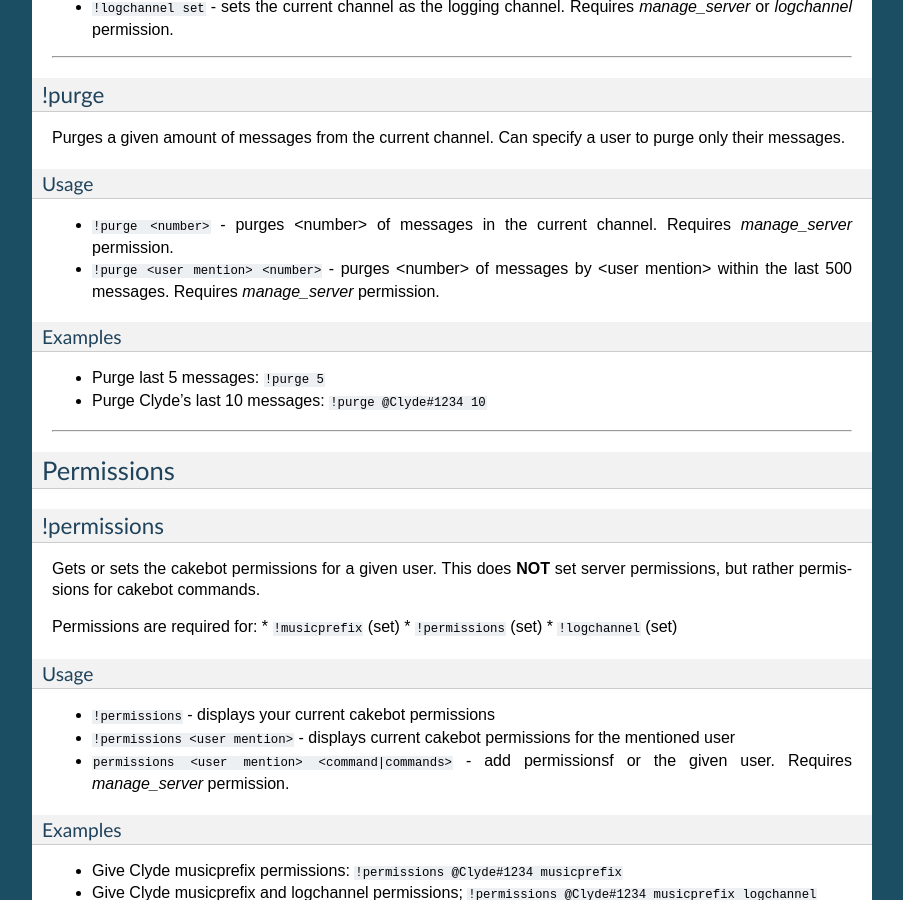
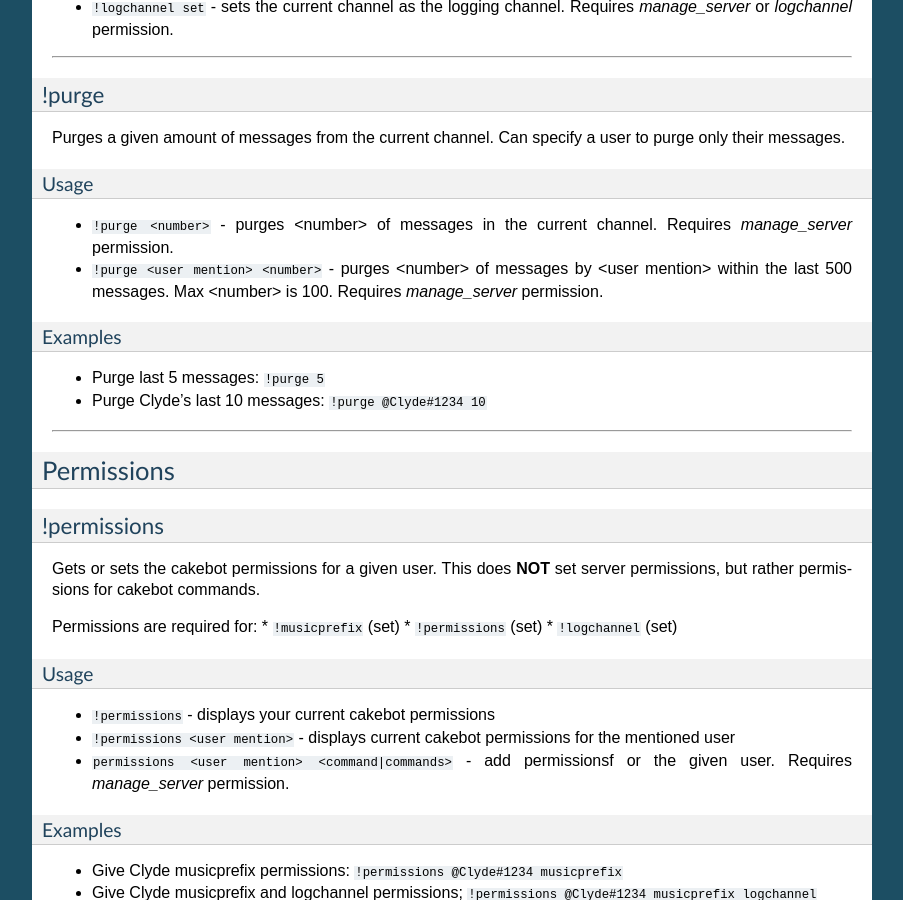
Before and after one commit to leagueofcake/discord_cakebot, a Sphinx documentation site: the page built from docs/source/command_list.rst, in a window 1280 px wide and 900 px high, scrolled down 3966 px. Shown: the whole window, without its empty margins (198-1101 px from the left). Built offline with Sphinx 7.4.7, drawn with Linux system fonts in a browser that asks for light colours.

Commit message:
Update help entry+docs for !purge <user mention> on limit of 100 messages

```diff
--- a/cakebot_help.py
+++ b/cakebot_help.py
@@ -128,7 +128,7 @@ purge_desc = 'Purges a given amount of messages from the current channel.'
 purge_usage = '!purge <number> - purges <number> of messages in the current channel. Requires manage_server ' \
               'permission.\n' \
               '!purge <user mention> <number> - purges <number> of messages by <user mention> within the last ' \
-              '500 messages. Requires manage_server permission.'
+              '500 messages. Max <number> is 100. Requires manage_server permission.'
 purge_example = 'Purge last 5 messages: !purge 5\n' \
                 'Purge Clyde\'s last 10 messages: !purge @Clyde#1234 10'
 
--- a/docs/source/command_list.rst
+++ b/docs/source/command_list.rst
@@ -201,7 +201,7 @@ Purges a given amount of messages from the current channel. Can specify a user t
 Usage
 """""
 * ``!purge <number>`` - purges <number> of messages in the current channel. Requires *manage_server* permission.
-* ``!purge <user mention> <number>`` - purges <number> of messages by <user mention> within the last 500 messages. Requires *manage_server* permission.
+* ``!purge <user mention> <number>`` - purges <number> of messages by <user mention> within the last 500 messages. Max <number> is 100. Requires *manage_server* permission.
 
 Examples
 """"""""
```
